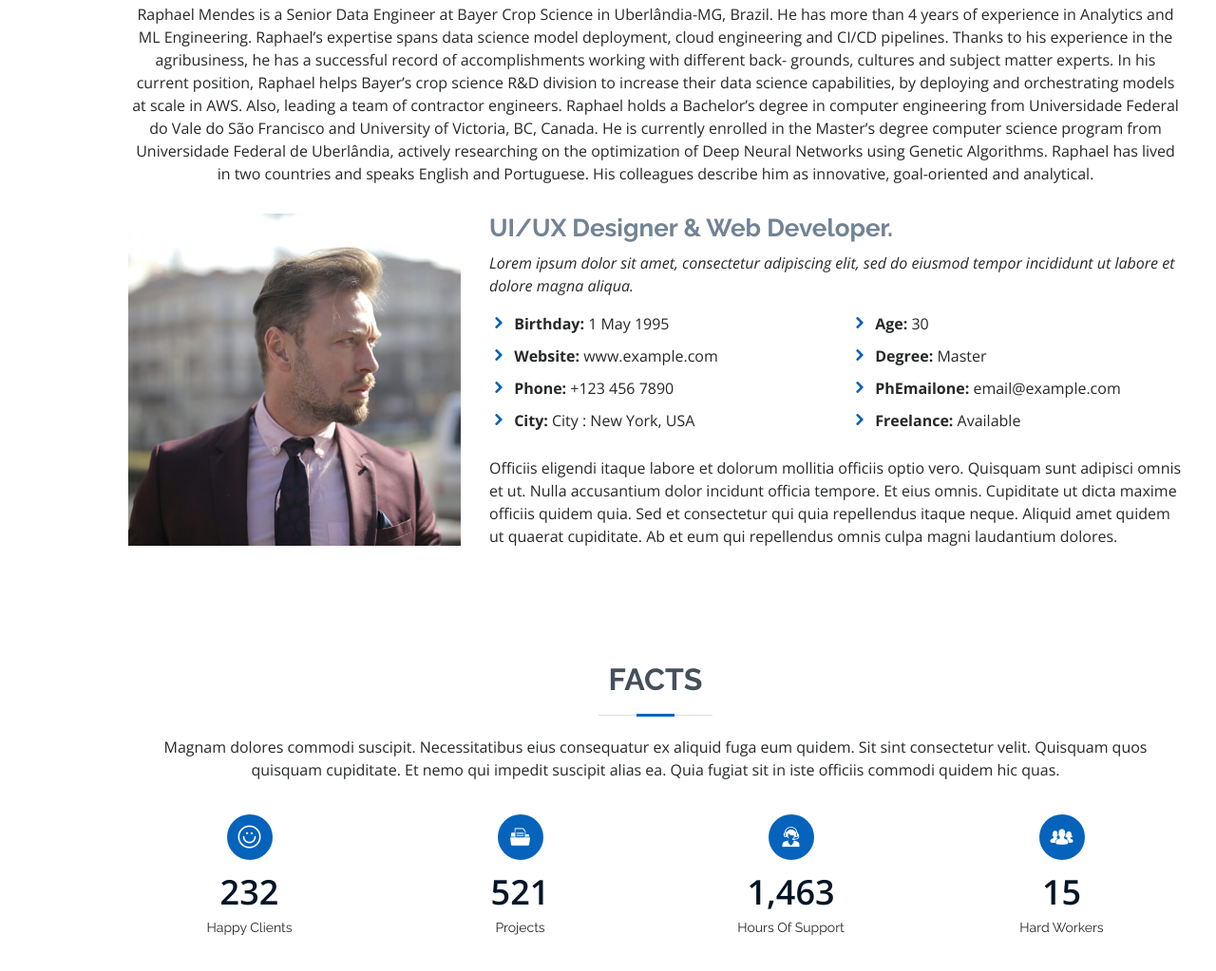
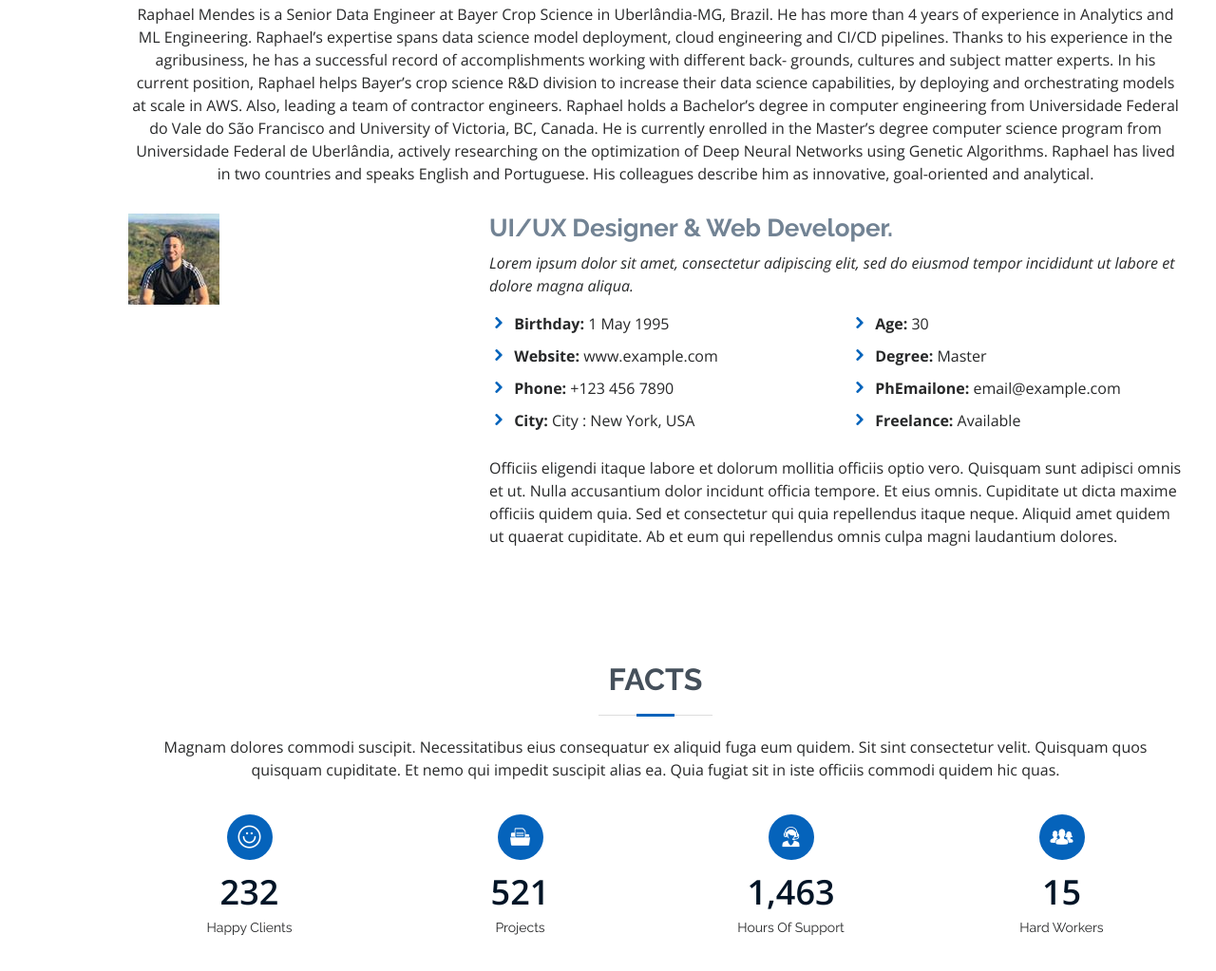
Before and after one commit to raphaelmendes18/raphaelmendes18.github.io, a plain HTML site: page index.html in a window 1280 px wide. Shown: the part 935-1958 px from the top of the page at 95% size. Drawn offline with nearby package versions, Linux system fonts and the light colour scheme.

Commit message:
adding profile image

```diff
--- a/index.html
+++ b/index.html
@@ -85,7 +85,7 @@
 
         <div class="row">
           <div class="col-lg-4">
-            <img src="assets/img/profile-img.jpg" class="img-fluid" alt="">
+            <img src="assets/img/profile_raphael.jpeg" class="img-fluid" alt="">
           </div>
           <div class="col-lg-8 pt-4 pt-lg-0 content">
             <h3>UI/UX Designer &amp; Web Developer.</h3>
```
Also changed, not shown: assets/img/profile_raphael.jpeg (added).
